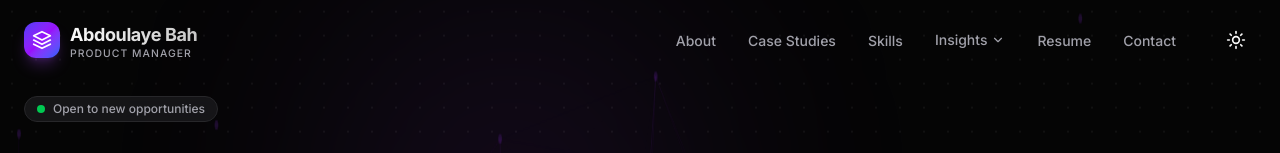
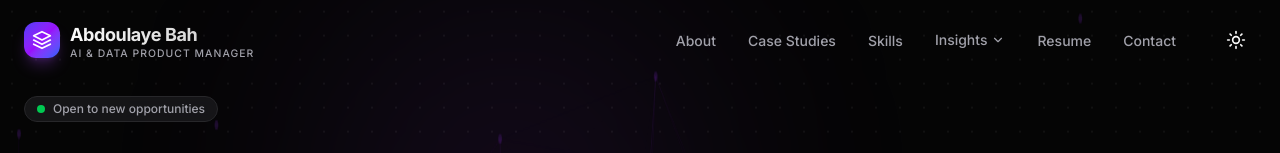
Before and after one commit to abdoulayebinta/my-portfolio, a Next.js app in the folder frontend/: page / in a window 1280 px wide. Shown: the top 153 px of the page. Built offline with nearby package versions, Linux system fonts and the light colour scheme.

Commit message:
feat: On the Logo under my name add AI & Data Product Manager instead of ju... *

```diff
--- a/frontend/components/logo.tsx
+++ b/frontend/components/logo.tsx
@@ -40,7 +40,7 @@ export function Logo({ variant = "full", className }: LogoProps) {
           </span>
           {variant === "full" && (
             <span className="text-[0.65rem] text-muted-foreground font-medium tracking-widest uppercase">
-              Product Manager
+              AI & Data Product Manager
             </span>
           )}
         </div>
```
